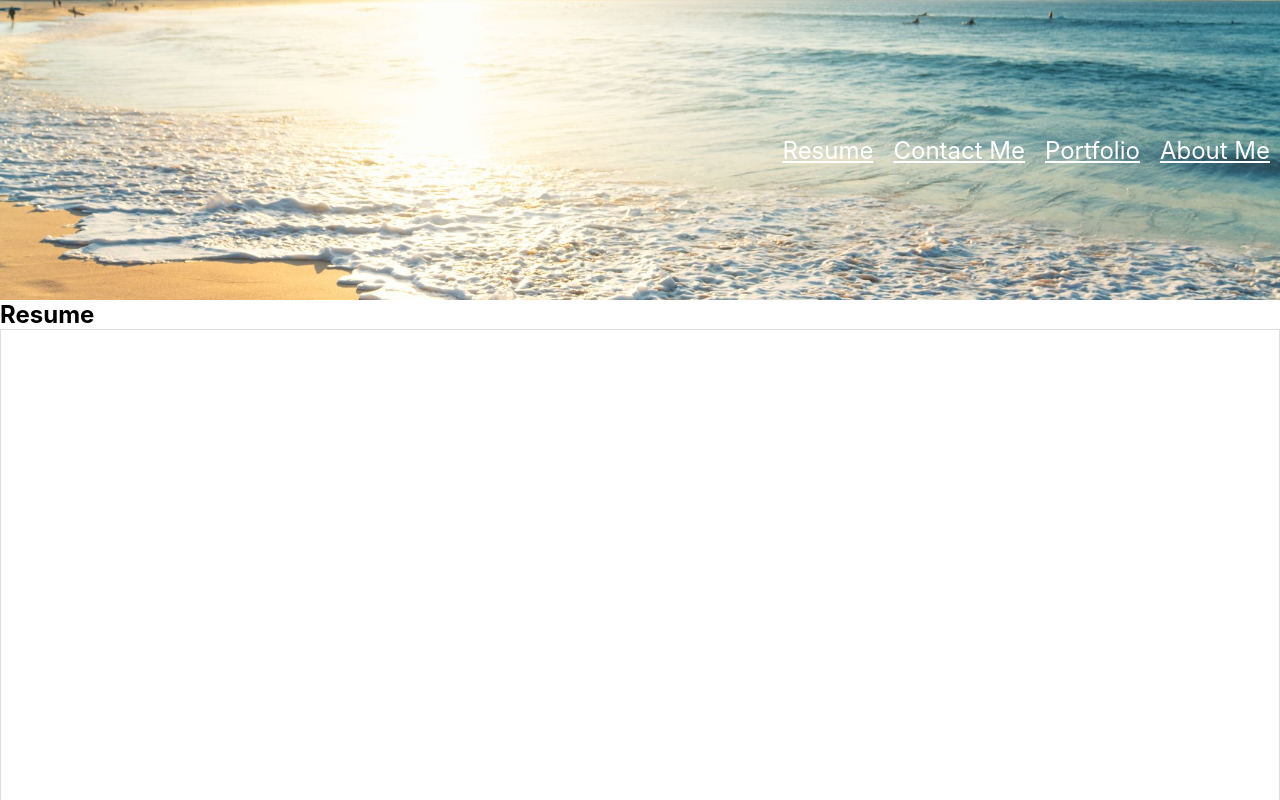
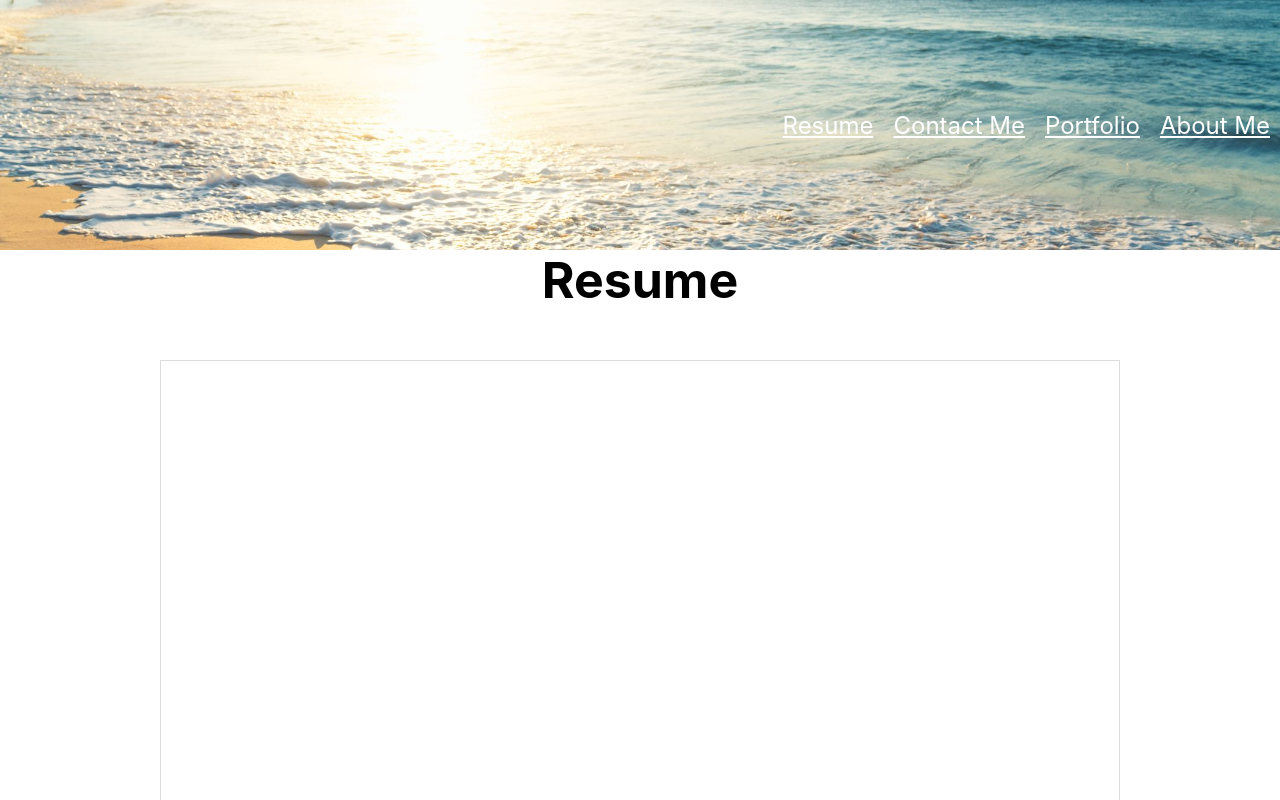
Before and after one commit to mcgintyb14/Development-Portfolio, a React (Create React App) app: page /resume in a window 1280 px wide. Shown: the top 800 px of the page. Built offline with nearby package versions, Linux system fonts and the light colour scheme.

Commit message:
reloaded vs code with update

```diff
--- a/src/app.jsx
+++ b/src/app.jsx
@@ -1,6 +1,6 @@
-import { Outlet } from 'react-router-dom';
-import Header from './components/Header/index'; // Importing the Header component
-import Footer from './components/Footer/index'; // Importing the Footer component
+import { Outlet } from "react-router-dom";
+import Header from "./components/Header/index"; // Importing the Header component
+import Footer from "./components/Footer/index"; // Importing the Footer component
 
 function App() {
   return (
--- a/src/components/Header/index.jsx
+++ b/src/components/Header/index.jsx
@@ -7,7 +7,7 @@ function Header() {
     backgroundImage: `url('/beach-quotes-1559667853.jpg')`, // Use a relative path
     backgroundSize: 'cover',
     backgroundPosition: 'center',
-    height: '300px', // Adjust the height as needed
+    height: '250px', // Adjust the height as needed
     display: 'flex',
     flexDirection: 'row',
     alignItems: 'center',
--- a/src/components/Pages/aboutme.jsx
+++ b/src/components/Pages/aboutme.jsx
@@ -1,10 +1,10 @@
 import React from 'react';
-import '../../index.css'; // Import your CSS file
+import '../../index.css';
 
 function AboutMe() {
   return (
-    <div id="bio">
-    <p>My name is Brendan McGinty, and I have spent my career working in consulting and finance. In college, I attended the Wharton Undergraduate School of Business where I was also a member of the Varsity Football team as well. After graduating in 2019, I worked as a management consultant for KPMG then transitioned to a role with Macquarie Asset Management.</p>
+    <div style={{ width: '80%', alignSelf: 'center'}} id="bio">
+    <p style={{ marginBottom: '50px'}}>My name is Brendan McGinty, and I have spent my career working in consulting and finance. In college, I attended the Wharton Undergraduate School of Business where I was also a member of the Varsity Football team as well. After graduating in 2019, I worked as a management consultant for KPMG then transitioned to a role with Macquarie Asset Management.</p>
     <p>I have recently started a full time, 3-month coding Bootcamp through UC Berkely to develop a suite of full stack development skills, and this page will be used as a portfolio of my work as I continue to develop and hone better skills. </p>
     </div>
   );
--- a/src/components/Pages/home.jsx
+++ b/src/components/Pages/home.jsx
@@ -1,8 +1,11 @@
 import React from 'react';
+import '../../index.css';
 
 function Home() {
     return (
-        <div> Hello and testing...</div>
+        <div id='home-container'>
+            <span>Welcome</span>
+        </div>
     )
 }
 
--- a/src/components/Pages/portfolio.jsx
+++ b/src/components/Pages/portfolio.jsx
@@ -1,5 +1,5 @@
 import React from 'react';
-import '../../index.css'; // Import your CSS file
+import '../../index.css';
 
 function Portfolio() {
   return (
--- a/src/components/Pages/resume.jsx
+++ b/src/components/Pages/resume.jsx
@@ -1,17 +1,18 @@
 import React from 'react';
+import '../../index.css';
 
 function Resume() {
   return (
-      <div>
-        <h2>Resume</h2>
+    <div>
+      <h2 style={{ textAlign: 'center', fontSize: '50px', marginBottom: '50px'}}>Resume</h2>
+      <div className="iframe-container"  style={{display: 'flex', justifyContent: 'center', height: '600px'}}>
         <iframe
           title="Resume"
           src="/resume2024.pdf"
-          width="100%"
-          height="600px"
-          style={{ border: '1px solid #ddd' }}
+          style={{ border: '1px solid #ddd', width: '75%' }}
         ></iframe>
       </div>
+    </div>
   );
 }
 
--- a/src/index.css
+++ b/src/index.css
@@ -200,8 +200,13 @@ whenever they are hovered, they remove the filter making the images clear. */
       justify-content: flex-start;
   }
 
+  #home-container {
+    min-height: 500px;
+    color: blue;
+  }
+
   #bio p{
-      font-size: 60px;
+      font-size: 30px;
       font-weight: bold;
   }
 
--- a/src/main.jsx
+++ b/src/main.jsx
@@ -1,6 +1,6 @@
 import { createBrowserRouter, RouterProvider } from 'react-router-dom';
 import ReactDOM from 'react-dom';
-import App from '../src/App.jsx';
+import App from './App.jsx'; // Correct import path
 import Resume from './components/Pages/resume.jsx';
 import Home from './components/Pages/home.jsx';
 import Portfolio from './components/Pages/portfolio.jsx';
```
